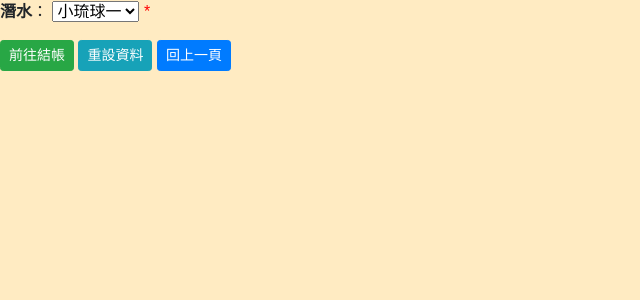
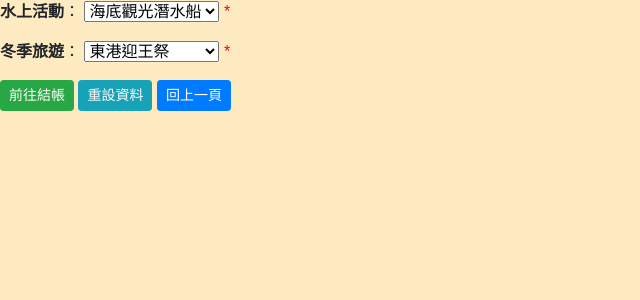
Before and after one commit to linbanana/Ican, a PHP site: page /travel.php in a window 1280 px wide. Shown: the top 300 px of the page, without its empty margins (0-640 px from the left). Run offline with PHP 8.4, Linux system fonts and the light colour scheme; data comes from the database, SQL or seed files in the repository.

Commit message:
Update travel.php

```diff
--- a/travel.php
+++ b/travel.php
@@ -11,6 +11,12 @@ function GetSQLValueString($theValue, $theType) {
   }
   return $theValue;
 }
+$sql = "SELECT * FROM `traveldata`";
+$result = mysqli_query($db_link, $sql);
+$sql1 = "SELECT * FROM `traveldata` WHERE `t_class`=\"水上活動\"";
+$result1 = mysqli_query($db_link, $sql1);
+$sql2 = "SELECT * FROM `traveldata` WHERE `t_class`=\"冬季旅遊\"";
+$result2 = mysqli_query($db_link, $sql2);
 if(isset($_POST["action"])&&($_POST["action"]=="travel")){
 		$query_insert = "INSERT INTO traveldata (t_name) VALUES (?)";
 		$stmt = $db_link->prepare($query_insert);
@@ -40,15 +46,38 @@ if(isset($_POST["action"])&&($_POST["action"]=="travel")){
 <body>
 <form action="" method="POST" name="formJoin" id="formJoin" onSubmit="return checkForm();">
 
-    <p><strong>潛水</strong>：
+    <p><strong>水上活動</strong>：
      <!-- <input name="t_name" type="text" class="normalinput" id="t_name">-->
+
      <select name="t_name">
-        <option value="小琉球一">小琉球一</option>
-        <option value="小琉球二">小琉球二</option>
-        <option value="小琉球三">小琉球三</option>
-        <option value="小琉球四">小琉球四</option>
-        <option value="小琉球五">小琉球五</option>
+     <?php
+     for($i=1;$i<=mysqli_num_rows($result1);$i++){
+      $row_result1 = mysqli_fetch_assoc($result1);
+
+     ?>
+   <option value="<?php echo $row_result1['t_name'];?>"><?php echo $row_result1['t_name'];?></option>
+     <?php } ?>
+
      </select>
+
+      <font color="#FF0000">*</font><br>
+    </p>
+
+
+    <p><strong>冬季旅遊</strong>：
+     <!-- <input name="t_name" type="text" class="normalinput" id="t_name">-->
+
+     <select name="t_name">
+     <?php
+     for($i=1;$i<=mysqli_num_rows($result2);$i++){
+      $row_result2 = mysqli_fetch_assoc($result2);
+
+     ?>
+   <option value="<?php echo $row_result2['t_name'];?>"><?php echo $row_result2['t_name'];?></option>
+     <?php } ?>
+
+     </select>
+
       <font color="#FF0000">*</font><br>
     </p>
 
```
